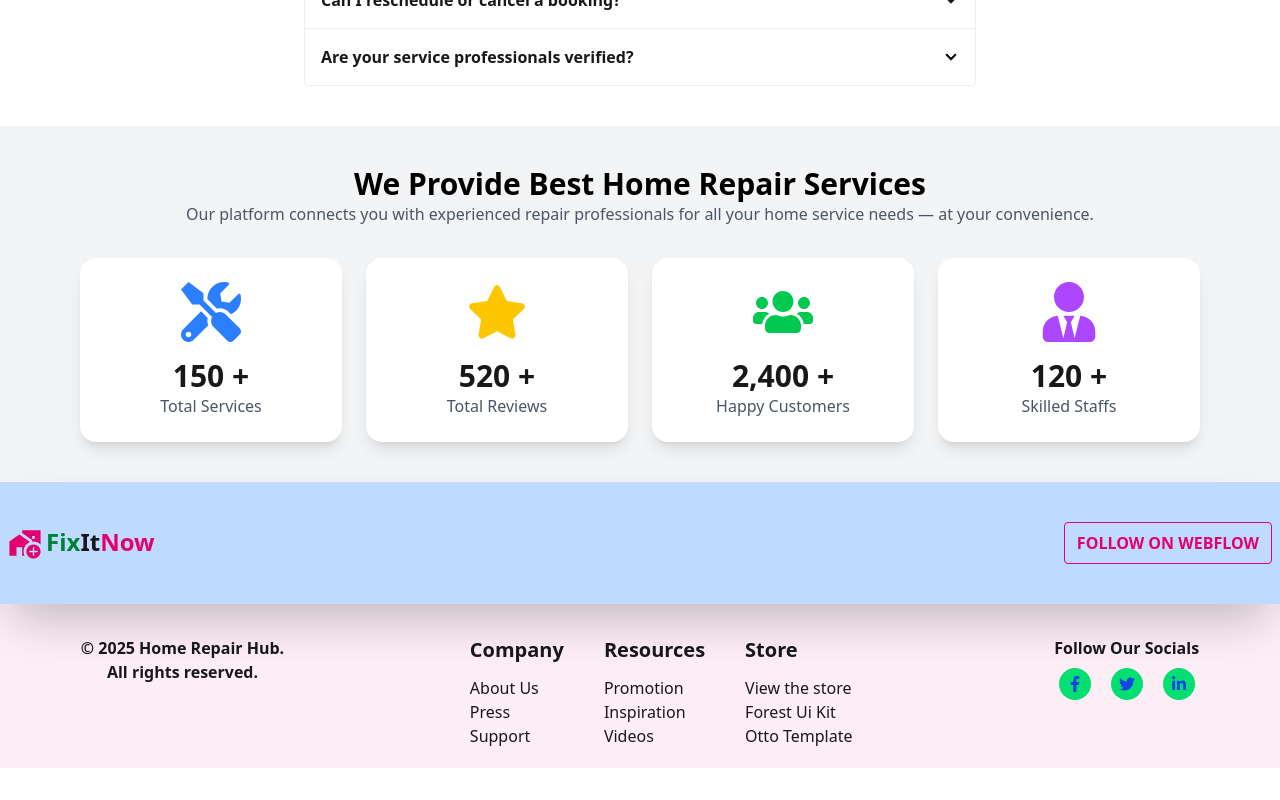
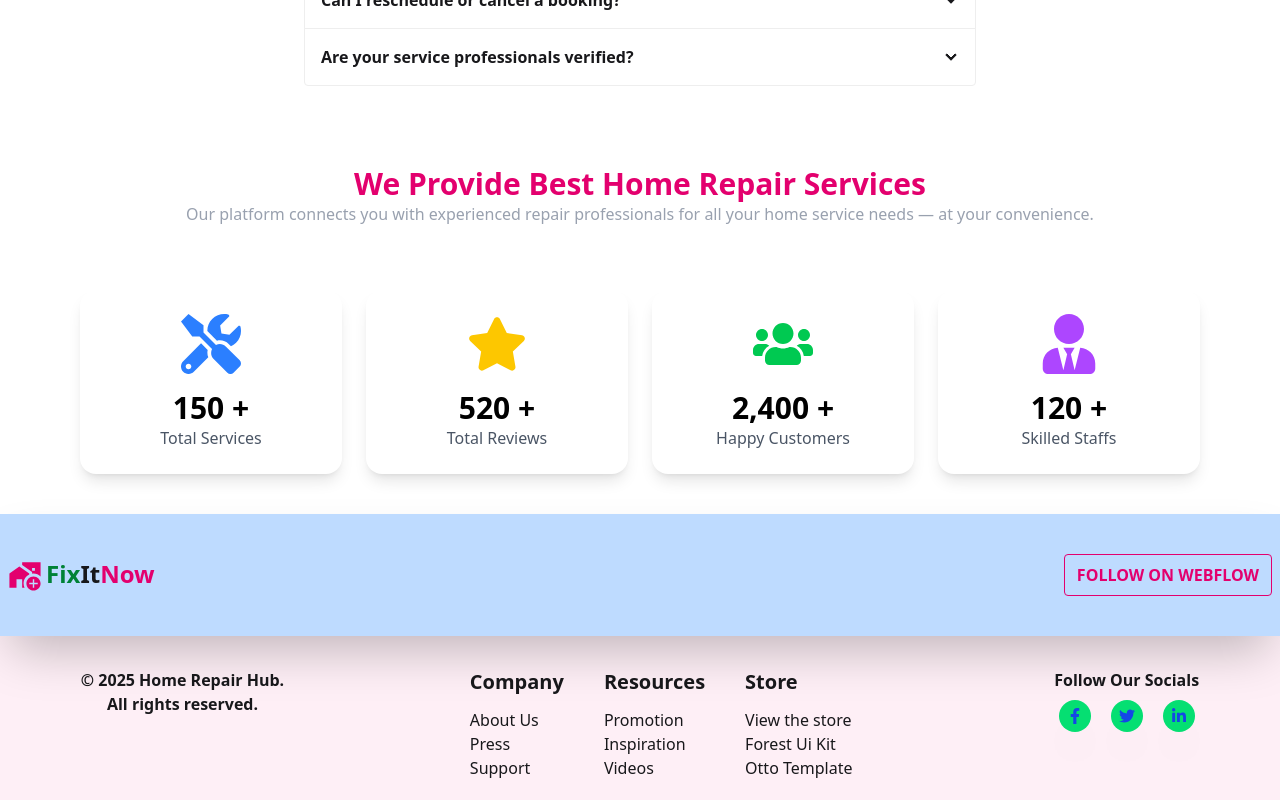
Before and after one commit to rifatalam240/home_services, a React (Vite) app: page / in a window 1280 px wide. Shown: the part 1879-2679 px from the top of the page. Before the commit the page ends 2647 px from the top, so only its background shows below. Built offline with nearby package versions, Linux system fonts and the light colour scheme; no server answers.

Commit message:
balanche color for light and dark mode

```diff
--- a/src/extrasection/StatsSection.jsx
+++ b/src/extrasection/StatsSection.jsx
@@ -32,10 +32,10 @@ export default function StatsSection() {
   });
 
   return (
-    <div className="bg-gray-100 py-10">
-      <div className="text-center mb-8">
-        <h2 className="text-3xl text-black font-bold">We Provide Best Home Repair Services</h2>
-        <p className="text-gray-600">
+    <div className=" py-10">
+      <div className="text-center mb-16">
+        <h2 className="text-3xl text-[#e3006e] font-bold">We Provide Best Home Repair Services</h2>
+        <p className="text-gray-400">
           Our platform connects you with experienced repair professionals for all your home service needs — at your convenience.
         </p>
       </div>
@@ -49,7 +49,7 @@ export default function StatsSection() {
             className="bg-white rounded-2xl shadow-lg p-6 flex flex-col items-center"
           >
             {stat.icon}
-            <h3 className="text-3xl font-bold mt-4">
+            <h3 className="text-3xl text-black font-bold mt-4">
               {inView ? <CountUp start={0} end={stat.value} duration={2} /> : 0} +
             </h3>
             <p className="text-gray-600">{stat.label}</p>
```
